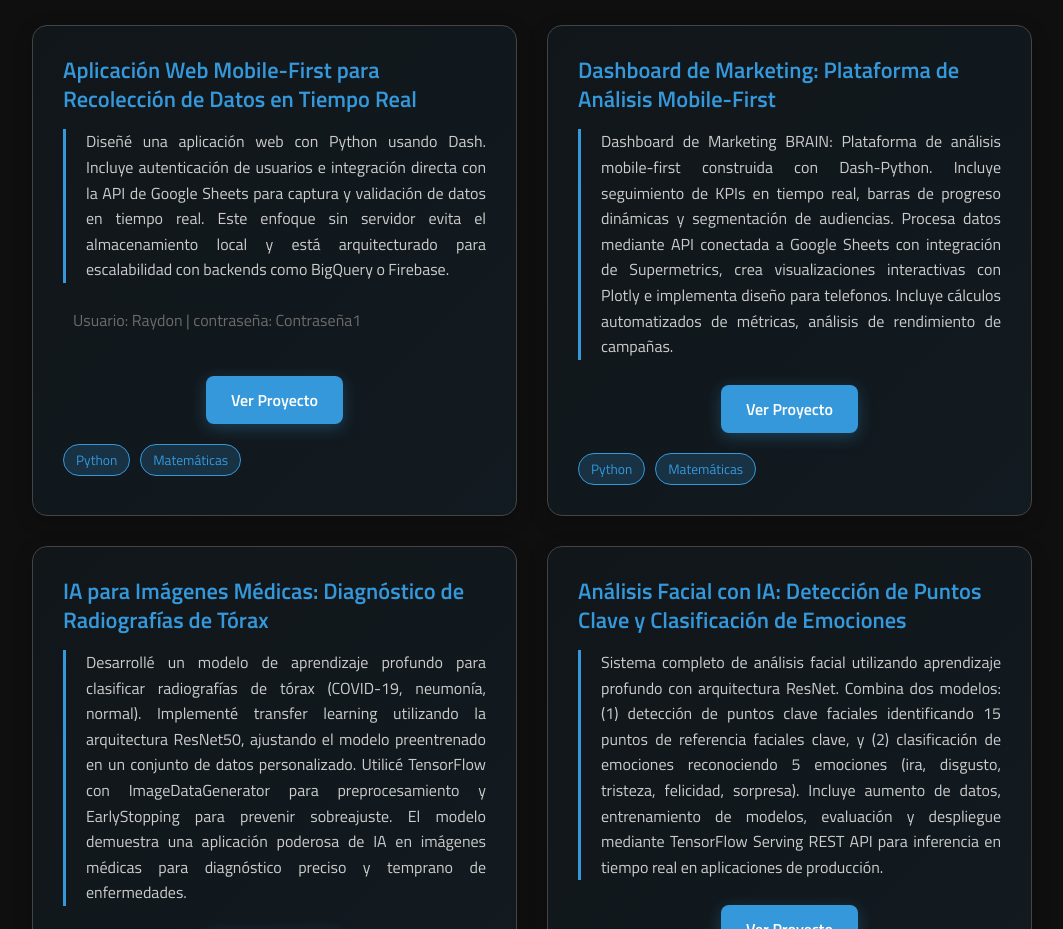
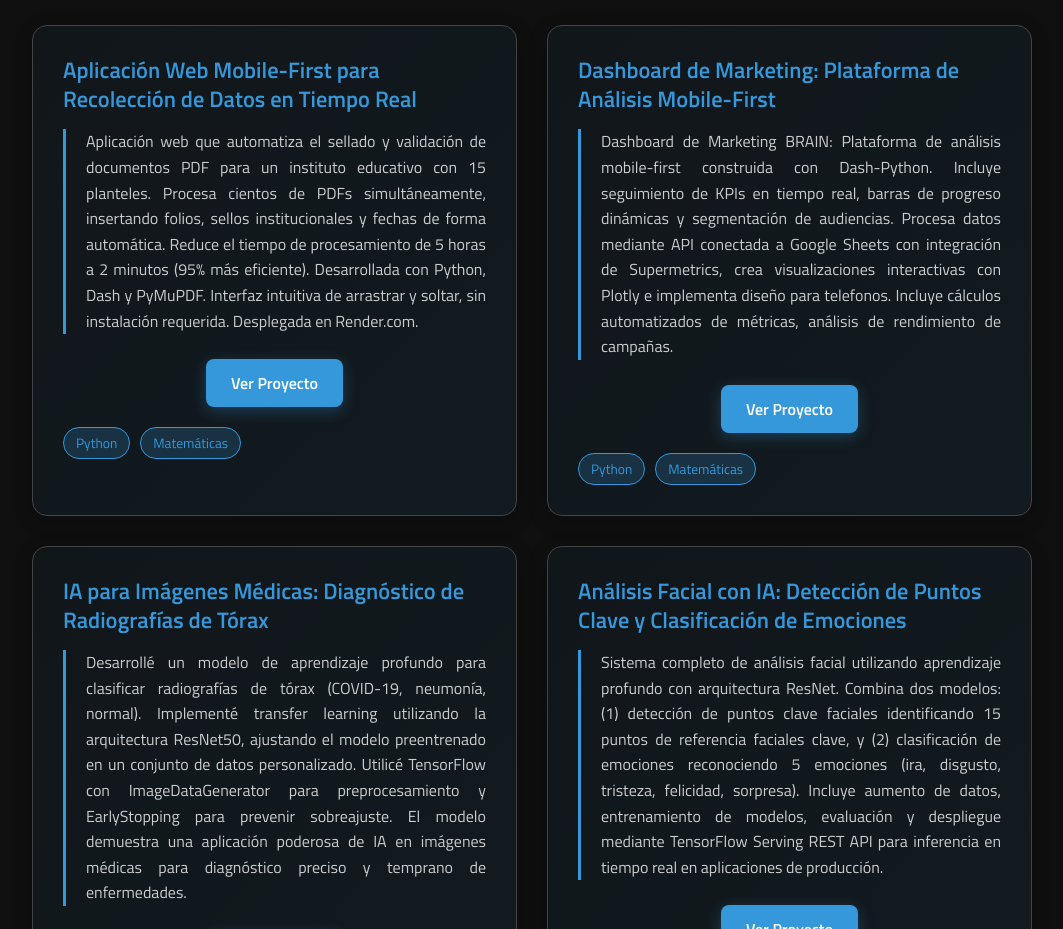
Before and after one commit to HectorPalomares1905/myportafoleo, a plain HTML site: page index.html in a window 1280 px wide. Shown: the part 2680-3609 px from the top of the page, without its empty margins (108-1171 px from the left). Drawn offline with nearby package versions, Linux system fonts and the light colour scheme; some packages are replaced by stand-ins of ours.

Commit message:
Update project description and link in index.html

```diff
--- a/index.html
+++ b/index.html
@@ -182,10 +182,9 @@
             <div class="contenedor-conciertos">
                 <div class="project-item">
                     <h4 class="project-title">Aplicación Web Mobile-First para Recolección de Datos en Tiempo Real</h4>
-                    <p class="project-description">Diseñé una aplicación web  con Python usando Dash. Incluye autenticación de usuarios e integración directa con la API de Google Sheets para captura y validación de datos en tiempo real. Este enfoque sin servidor evita el almacenamiento local y está arquitecturado para escalabilidad con backends como BigQuery o Firebase.</p>
-                    <p class="project-description2">Usuario: Raydon | contraseña: Contraseña1</p>
+                    <p class="project-description">Aplicación web que automatiza el sellado y validación de documentos PDF para un instituto educativo con 15 planteles. Procesa cientos de PDFs simultáneamente, insertando folios, sellos institucionales y fechas de forma automática. Reduce el tiempo de procesamiento de 5 horas a 2 minutos (95% más eficiente). Desarrollada con Python, Dash y PyMuPDF. Interfaz intuitiva de arrastrar y soltar, sin instalación requerida. Desplegada en Render.com. </p>
                     <div class="project-button">
-                        <a href="https://app-a-h.onrender.com/" target="_blank" class="project-btn">Ver Proyecto</a>
+                        <a href="https://validaciondeinstructores.onrender.com/" target="_blank" class="project-btn">Ver Proyecto</a>
                     </div>
                     <div class="skills-tags">
                             <span class="skill-tag">Python</span>
```
